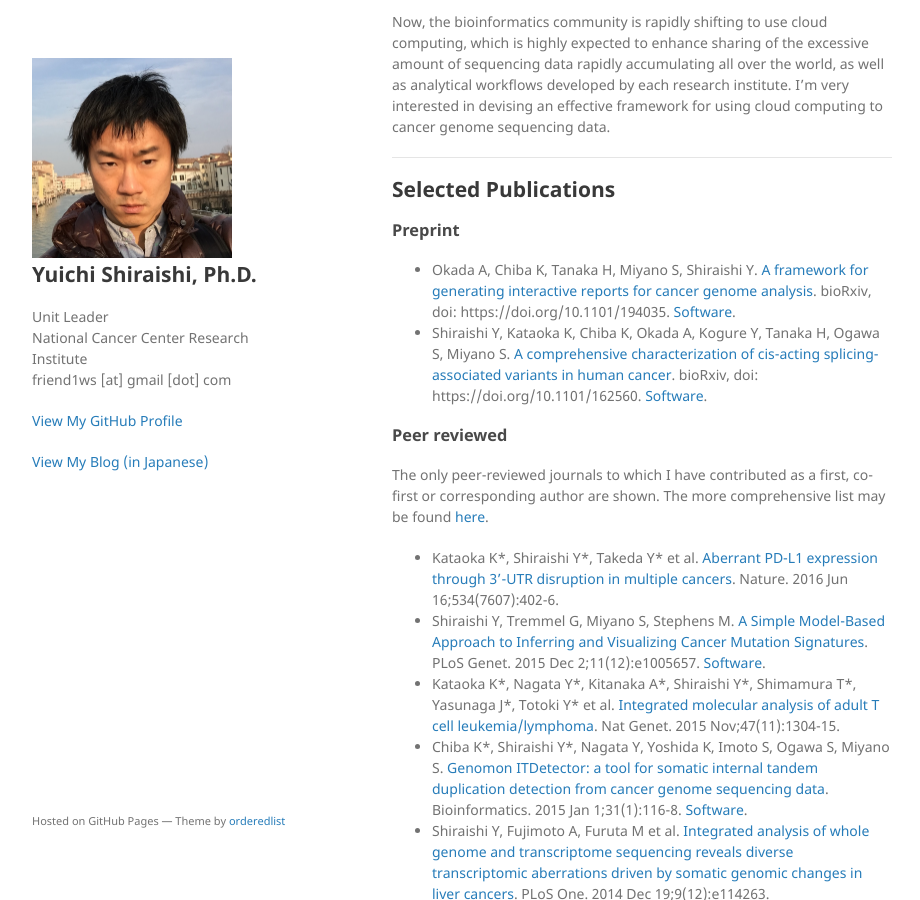
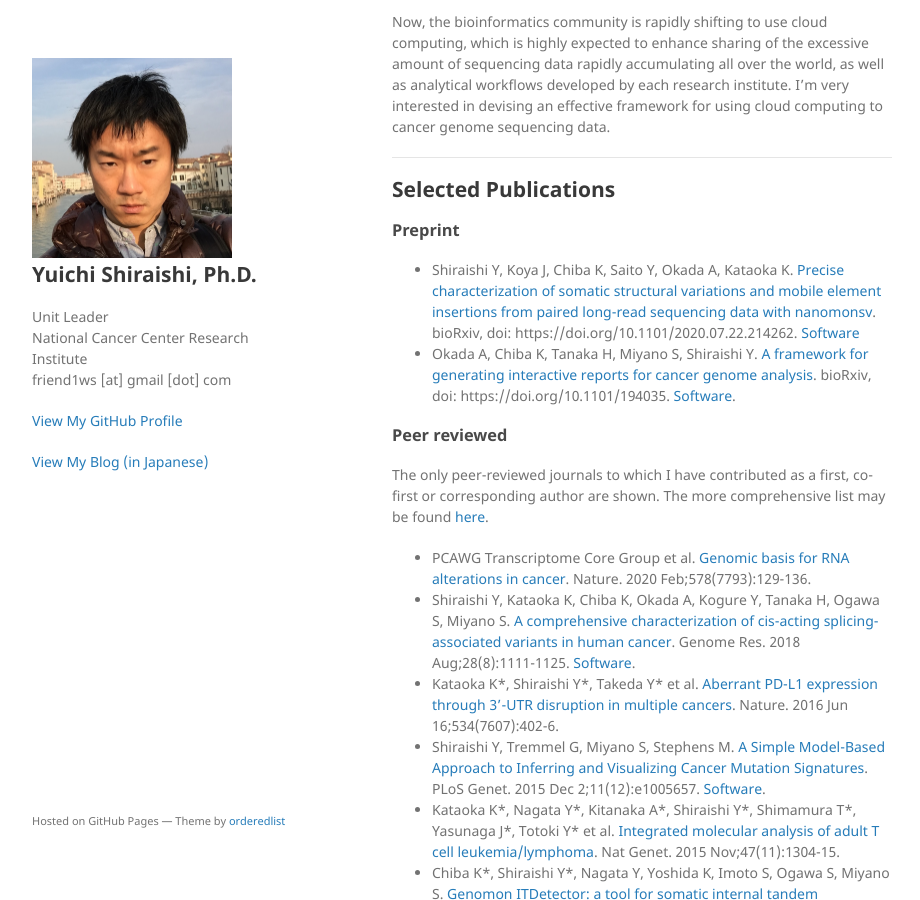
Before and after one commit to friend1ws/friend1ws.github.io, a Jekyll site: the page built from index.md, in a window 1280 px wide and 900 px high, scrolled down 1043 px. Shown: the whole window, without its empty margins (178-1098 px from the left). Built offline with Jekyll 4.4.1, drawn with Linux system fonts in a browser that asks for light colours; our own code applies the rules of GitHub Pages for plain Markdown files.

Commit message:
Update index.md

```diff
--- a/index.md
+++ b/index.md
@@ -57,20 +57,27 @@ I'm very interested in devising an effective framework for using cloud computing
 
 ### [](#header-3)Preprint
 
+* Shiraishi Y, Koya J, Chiba K, Saito Y, Okada A, Kataoka K.
+[Precise characterization of somatic structural variations and mobile element insertions from paired long-read sequencing data with nanomonsv](https://www.biorxiv.org/content/10.1101/2020.07.22.214262v1).
+bioRxiv, doi: https://doi.org/10.1101/2020.07.22.214262.
+[Software](https://github.com/friend1ws/nanomonsv)
 *   Okada A, Chiba K, Tanaka H, Miyano S, Shiraishi Y.
 [A framework for generating interactive reports for cancer genome analysis](https://www.biorxiv.org/content/early/2017/10/02/194035).
 bioRxiv, doi: https://doi.org/10.1101/194035.
 [Software](https://github.com/Genomon-Project/paplot).
-*   Shiraishi Y, Kataoka K, Chiba K, Okada A, Kogure Y, Tanaka H, Ogawa S, Miyano S.
-[A comprehensive characterization of cis-acting splicing-associated variants in human cancer](https://www.biorxiv.org/content/early/2017/09/28/162560).
-bioRxiv, doi: https://doi.org/10.1101/162560.
-[Software](https://github.com/friend1ws/SAVNet).
 
 ### [](#header-3)Peer reviewed
 
 The only peer-reviewed journals to which I have contributed as a first, co-first or corresponding author are shown.
 The more comprehensive list may be found [here](https://www.ncbi.nlm.nih.gov/pubmed/?term=Yuichi+Shiraishi).
 
+* PCAWG Transcriptome Core Group et al.
+[Genomic basis for RNA alterations in cancer](https://www.nature.com/articles/s41586-020-1970-0).
+Nature. 2020 Feb;578(7793):129-136.
+* Shiraishi Y, Kataoka K, Chiba K, Okada A, Kogure Y, Tanaka H, Ogawa S, Miyano S.
+[A comprehensive characterization of cis-acting splicing-associated variants in human cancer](https://genome.cshlp.org/content/early/2018/07/16/gr.231951.117).
+Genome Res. 2018 Aug;28(8):1111-1125.
+[Software](https://github.com/friend1ws/SAVNet).
 * Kataoka K\*, Shiraishi Y\*, Takeda Y\* et al.
 [Aberrant PD-L1 expression through 3'-UTR disruption in multiple cancers](https://www.nature.com/articles/nature18294).
 Nature. 2016 Jun 16;534(7607):402-6.
```
